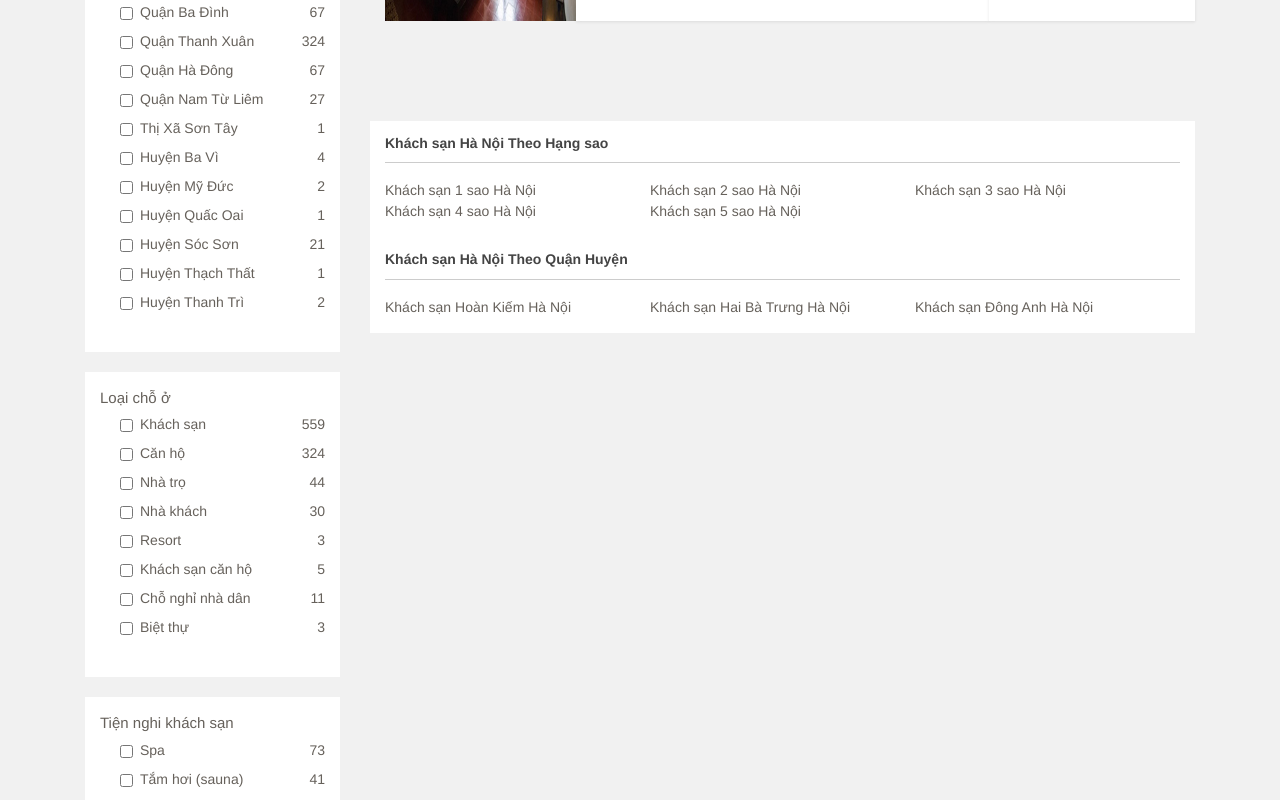
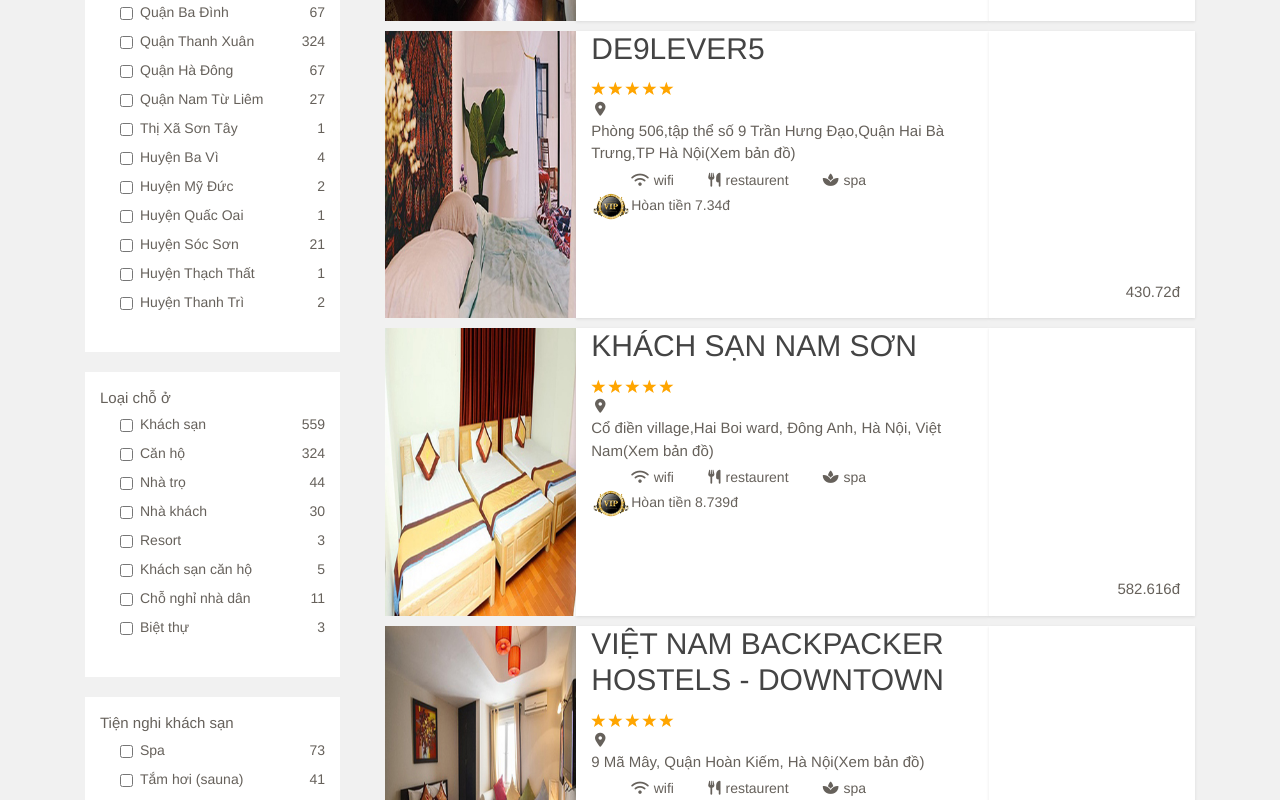
Before and after one commit to TVT-TranVanTu/Travle-booking, a React (Create React App) app: page /khachsan in a window 1280 px wide. Shown: the part 1340-2140 px from the top of the page. Built offline with nearby package versions, Linux system fonts and the light colour scheme.

Commit message:
save all file

```diff
--- a/src/Components/Blocks/Contacts/Box_chat.js
+++ b/src/Components/Blocks/Contacts/Box_chat.js
@@ -5,7 +5,7 @@
         return (
             <div className="box_chat">
                 <div className="icon_chat">
-                    <i class="fas fa-comment-alt"></i>
+                    <i className="fas fa-comment-alt"></i>
                 </div>
                 <div className="content_chat">
                     bạn cần hỗ trợ ? chat ngay
--- a/src/Components/Blocks/Hotelpages/LeftBar.js
+++ b/src/Components/Blocks/Hotelpages/LeftBar.js
@@ -261,7 +261,7 @@
             </Col>
 
             <Col sm="9">
-              <Rightbar></Rightbar>
+              <Rightbar ></Rightbar>
             </Col>
           </Row>
         </Container>
--- a/src/Components/Data/elements-hotel.js
+++ b/src/Components/Data/elements-hotel.js
@@ -24,7 +24,53 @@
         Refund:2.775,
         prices:160.173
     },
-
+    {
+        id:4,
+        name:"De9lever5",
+        picture:"img01.jpg",
+        address:"Phòng 506,tập thể số 9 Trần Hưng Đạo,Quận Hai Bà Trưng,TP Hà Nội",
+        Refund:7.340,
+        prices:430.720
+    },
+    {
+        id:5,
+        name:"Khách sạn nam sơn",
+        picture:"img03.jpg",
+        address:"Cổ điền village,Hai Boi ward, Đông Anh, Hà Nội, Việt Nam",
+        Refund:8.739,
+        prices:582.616
+    },
+    {
+        id:6,
+        name:"Việt Nam Backpacker Hostels - Downtown",
+        picture:"img04.jpg",
+        address:"9 Mã Mây, Quận Hoàn Kiếm, Hà Nội",
+        Refund:2.775,
+        prices:160.173
+    },{
+        id:7,
+        name:"De9lever5",
+        picture:"img01.jpg",
+        address:"Phòng 506,tập thể số 9 Trần Hưng Đạo,Quận Hai Bà Trưng,TP Hà Nội",
+        Refund:7.340,
+        prices:430.720
+    },
+    {
+        id:8,
+        name:"Khách sạn nam sơn",
+        picture:"img03.jpg",
+        address:"Cổ điền village,Hai Boi ward, Đông Anh, Hà Nội, Việt Nam",
+        Refund:8.739,
+        prices:582.616
+    },
+    {
+        id:9,
+        name:"Việt Nam Backpacker Hostels - Downtown",
+        picture:"img04.jpg",
+        address:"9 Mã Mây, Quận Hoàn Kiếm, Hà Nội",
+        Refund:2.775,
+        prices:160.173
+    },
 
 
 ]
```
